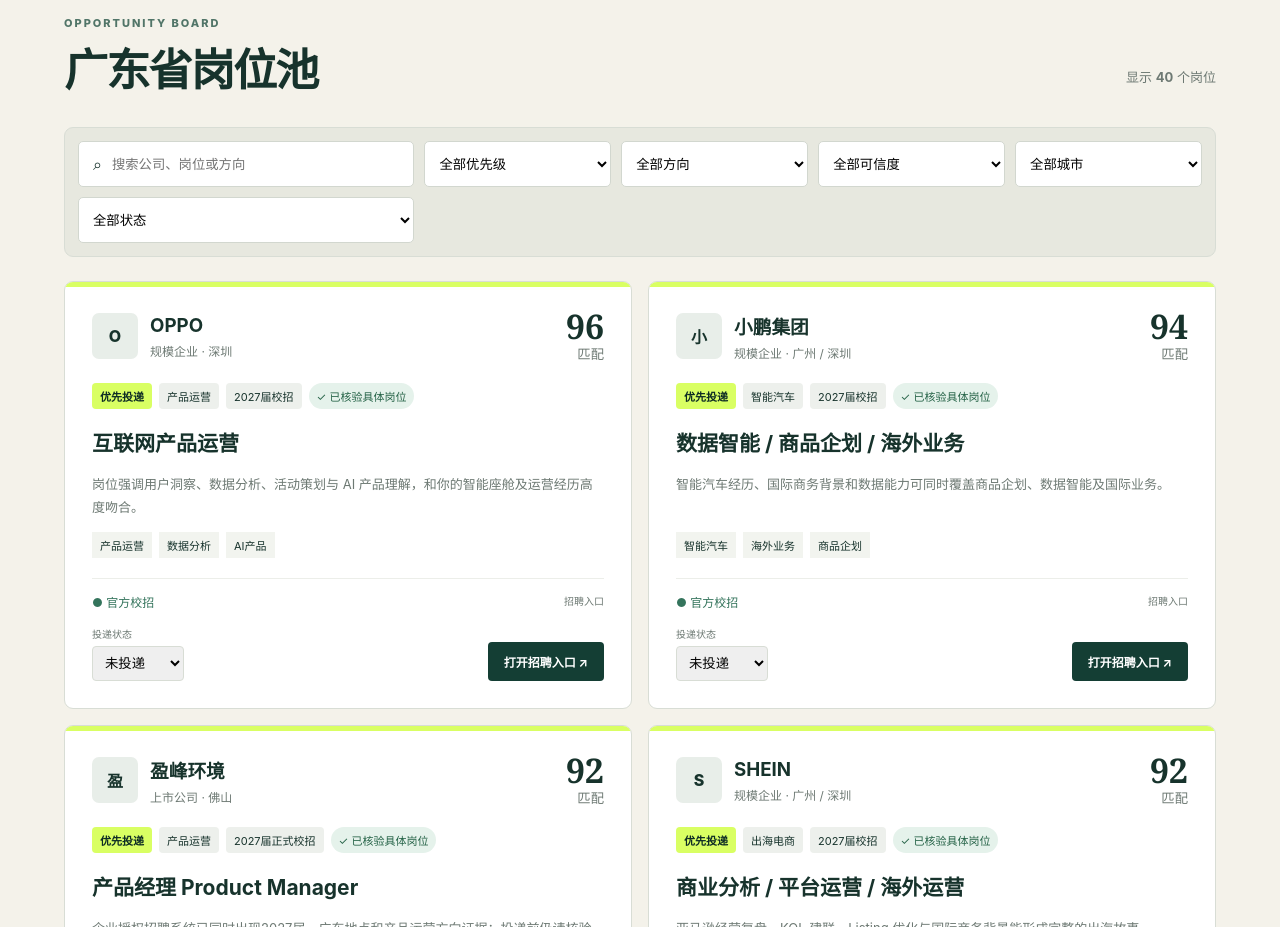
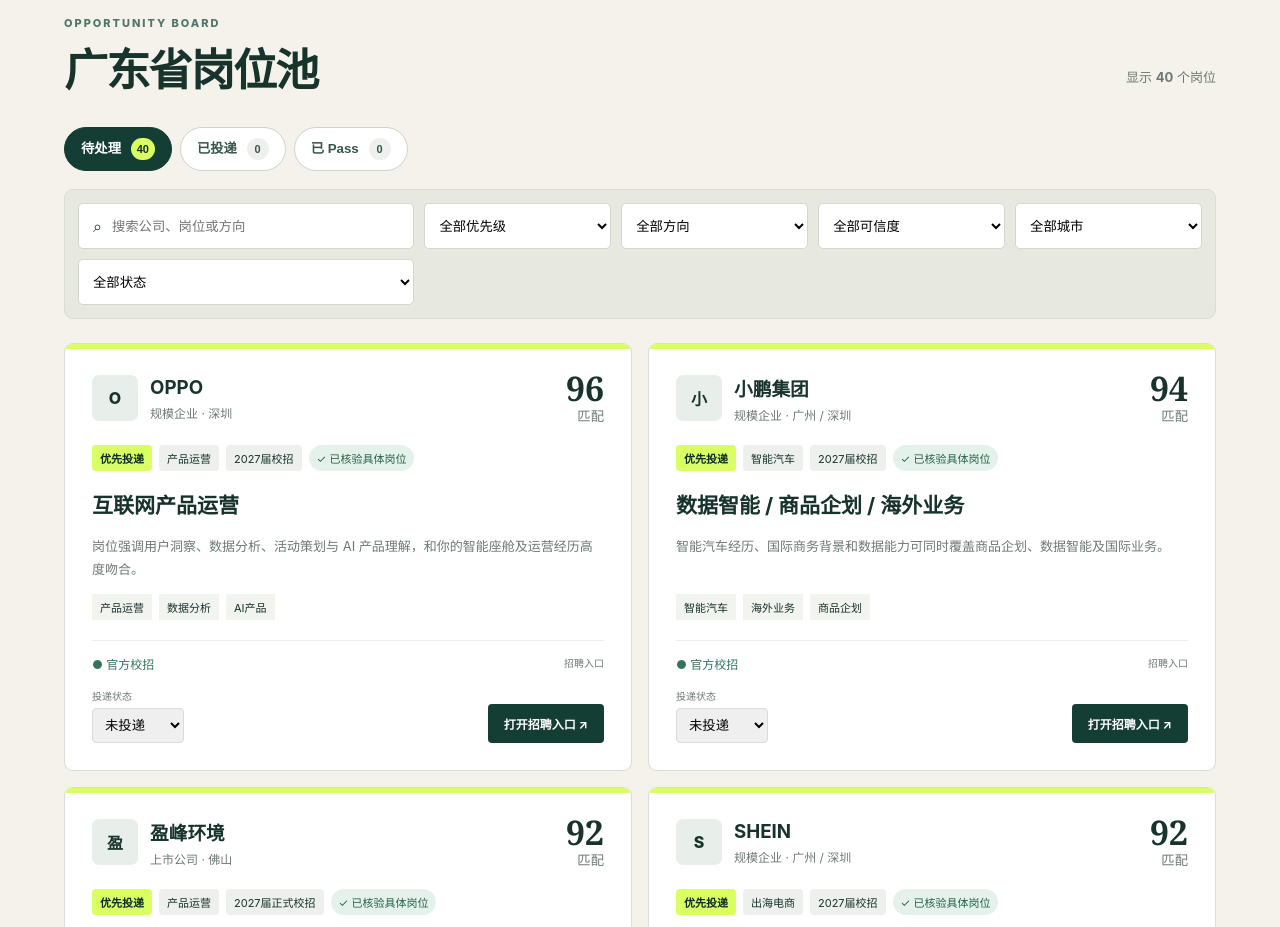
Before and after one commit to 2634499673lqh-gif/ruixuan-2027-job-radar, a website with bundled scripts: page index.html in a window 1280 px wide. Shown: the part 800-1727 px from the top of the page. Built offline with nearby package versions, Linux system fonts and the light colour scheme.

Commit message:
feat: separate applied and passed job views

```diff
--- a/assets/app.js
+++ b/assets/app.js
@@ -1,6 +1,8 @@
+import { bucketForStatus, statusCounts, statusOptions } from "./status.js";
+
 const $ = (selector) => document.querySelector(selector);
-const statusOptions = ["未投递", "准备中", "已投递", "已笔试", "已面试", "已挂", "暂不投递"];
 const saved = JSON.parse(localStorage.getItem("ruixuan-status-v3") || "{}");
+let activeView = "pending";
 const [jobs, history, meta] = await Promise.all(["jobs.json", "history.json", "meta.json"].map((file) => fetch(`data/${file}?v=${Date.now()}`).then((response) => { if (!response.ok) throw new Error(file); return response.json(); })));
 
 const confidenceOf = (job) => job.confidence || ((job.confidenceRank || 2) === 2 ? "已核验具体岗位" : "待官网核验");
@@ -17,12 +19,20 @@ $("#healthDot").className = meta.lastRunStatus === "partial" ? "partial" : meta.
 for (const track of [...new Set(jobs.map((job) => job.track))]) $("#track").insertAdjacentHTML("beforeend", `<option>${track}</option>`);
 
 function escapeHtml(value = "") { return String(value).replace(/[&<>'"]/g, (char) => ({ "&": "&amp;", "<": "&lt;", ">": "&gt;", "'": "&#39;", '"': "&quot;" })[char]); }
+function updateViewCounts() {
+  const counts = statusCounts(jobs, saved);
+  $("#pendingViewCount").textContent = counts.pending;
+  $("#appliedViewCount").textContent = counts.applied;
+  $("#passedViewCount").textContent = counts.passed;
+  $("#appliedCount").textContent = counts.applied;
+}
 function render() {
   const query = $("#query").value.trim().toLowerCase();
   const priority = $("#priority").value, track = $("#track").value, confidence = $("#confidence").value, city = $("#city").value, state = $("#status").value;
   const list = jobs.filter((job) => {
     const text = `${job.company} ${job.role} ${job.track} ${(job.skills || []).join(" ")}`.toLowerCase();
-    return text.includes(query) && (priority === "全部优先级" || job.priority === priority) && (track === "全部方向" || job.track === track) && (confidence === "全部可信度" || confidenceOf(job) === confidence) && (city === "全部城市" || job.city.includes(city)) && (state === "全部状态" || (saved[job.id] || "未投递") === state);
+    const jobStatus = saved[job.id] || "未投递";
+    return bucketForStatus(jobStatus) === activeView && text.includes(query) && (priority === "全部优先级" || job.priority === priority) && (track === "全部方向" || job.track === track) && (confidence === "全部可信度" || confidenceOf(job) === confidence) && (city === "全部城市" || job.city.includes(city)) && (state === "全部状态" || jobStatus === state);
   });
   $("#visibleCount").textContent = list.length; $("#empty").hidden = list.length > 0;
   $("#jobGrid").innerHTML = list.map((job) => {
@@ -36,9 +46,21 @@ function render() {
       <div class="actions"><label>投递状态<select data-id="${job.id}">${statusOptions.map((item) => `<option ${item === (saved[job.id] || "未投递") ? "selected" : ""}>${item}</option>`).join("")}</select></label><a href="${escapeHtml(job.url)}" target="_blank" rel="noreferrer">${job.directLink ? "直达岗位" : "打开招聘入口"} ↗</a></div>
     </article>`;
   }).join("");
-  document.querySelectorAll("select[data-id]").forEach((select) => select.addEventListener("change", () => { saved[select.dataset.id] = select.value; localStorage.setItem("ruixuan-status-v3", JSON.stringify(saved)); $("#appliedCount").textContent = Object.values(saved).filter((value) => ["已投递", "已笔试", "已面试"].includes(value)).length; }));
+  document.querySelectorAll("select[data-id]").forEach((select) => select.addEventListener("change", () => {
+    saved[select.dataset.id] = select.value;
+    localStorage.setItem("ruixuan-status-v3", JSON.stringify(saved));
+    updateViewCounts();
+    render();
+  }));
 }
 for (const selector of ["#query", "#priority", "#track", "#confidence", "#city", "#status"]) $(selector).addEventListener(selector === "#query" ? "input" : "change", render);
+document.querySelectorAll("[data-view]").forEach((button) => button.addEventListener("click", () => {
+  activeView = button.dataset.view;
+  document.querySelectorAll("[data-view]").forEach((item) => item.classList.toggle("active", item === button));
+  $("#status").value = "全部状态";
+  render();
+}));
 $("#changeLog").innerHTML = history.changeLog.slice(0, 12).map((item) => `<li><time>${escapeHtml(item.date)}</time><b>${escapeHtml(item.title)}</b><p>${escapeHtml(item.detail)}</p></li>`).join("");
 $("#archiveList").innerHTML = history.archivedJobs.length ? history.archivedJobs.slice(0, 20).map((job) => `<article><div><b>${escapeHtml(job.company)}</b><p>${escapeHtml(job.role)}</p><small>${escapeHtml(job.city)} · ${escapeHtml(job.reason)}</small></div><a href="${escapeHtml(job.url)}" target="_blank" rel="noreferrer">原页面 ↗</a></article>`).join("") : "<p>暂无归档岗位</p>";
+updateViewCounts();
 render();
--- /dev/null
+++ b/assets/status.js
@@ -0,0 +1,15 @@
+export const statusOptions = ["未投递", "准备中", "已投递", "已笔试", "已面试", "已挂", "暂不投递", "Pass"];
+export const appliedStatuses = new Set(["已投递", "已笔试", "已面试", "已挂"]);
+
+export function bucketForStatus(status = "未投递") {
+  if (status === "Pass") return "passed";
+  if (appliedStatuses.has(status)) return "applied";
+  return "pending";
+}
+
+export function statusCounts(jobs, saved) {
+  return jobs.reduce((counts, job) => {
+    counts[bucketForStatus(saved[job.id] || "未投递")] += 1;
+    return counts;
+  }, { pending: 0, applied: 0, passed: 0 });
+}
--- a/index.html
+++ b/index.html
@@ -6,7 +6,7 @@
   <meta name="description" content="面向2027届毕业生的广东正式校招岗位雷达，每日自动核查公开招聘来源。">
   <title>睿选机会｜2027届广东校招雷达</title>
   <link rel="stylesheet" href="assets/styles.css">
-  <style>.confidence{display:inline-flex!important;align-items:center;gap:4px;border-radius:99px!important;background:#e5f2eb!important;color:#246246}.confidence.lead{background:#fff0d8!important;color:#8a5a16}.filters{grid-template-columns:1.8fr repeat(5,1fr)}@media(max-width:950px){.filters{grid-template-columns:1fr 1fr}}@media(max-width:620px){.filters{grid-template-columns:1fr}}</style>
+  <style>.confidence{display:inline-flex!important;align-items:center;gap:4px;border-radius:99px!important;background:#e5f2eb!important;color:#246246}.confidence.lead{background:#fff0d8!important;color:#8a5a16}.view-tabs{display:flex;gap:8px;margin:0 0 18px;overflow:auto}.view-tabs button{border:1px solid #cbd4cd;background:#fff;color:#35554b;border-radius:99px;padding:10px 16px;font-weight:700;white-space:nowrap;cursor:pointer}.view-tabs button.active{background:var(--forest);border-color:var(--forest);color:#fff}.view-tabs b{display:inline-grid;place-items:center;min-width:22px;height:22px;margin-left:6px;padding:0 6px;border-radius:99px;background:#edf0ec;color:#35554b;font-size:11px}.view-tabs button.active b{background:var(--lime);color:var(--deep)}.filters{grid-template-columns:1.8fr repeat(5,1fr)}@media(max-width:950px){.filters{grid-template-columns:1fr 1fr}}@media(max-width:620px){.filters{grid-template-columns:1fr}}</style>
 </head>
 <body>
   <nav><a class="brand" href="#top"><span>睿</span>睿选机会</a><div><a href="#jobs">岗位</a><a href="#history">变更</a><a href="https://github.com/2634499673lqh-gif/ruixuan-2027-job-radar" target="_blank" rel="noreferrer">开源代码 ↗</a></div></nav>
@@ -20,13 +20,18 @@
   <main>
     <section id="jobs" class="jobs-section">
       <div class="section-head"><div><span>OPPORTUNITY BOARD</span><h2>广东省岗位池</h2></div><p>显示 <b id="visibleCount">0</b> 个岗位</p></div>
+      <div class="view-tabs" role="tablist" aria-label="岗位处理状态">
+        <button class="active" data-view="pending" role="tab">待处理 <b id="pendingViewCount">0</b></button>
+        <button data-view="applied" role="tab">已投递 <b id="appliedViewCount">0</b></button>
+        <button data-view="passed" role="tab">已 Pass <b id="passedViewCount">0</b></button>
+      </div>
       <div class="filters">
         <label class="search"><span>⌕</span><input id="query" placeholder="搜索公司、岗位或方向"></label>
         <select id="priority"><option>全部优先级</option><option>优先投递</option><option>相邻可投</option><option>补充选择</option></select>
         <select id="track"><option>全部方向</option></select>
         <select id="confidence"><option>全部可信度</option><option>已核验具体岗位</option><option>待官网核验</option></select>
         <select id="city"><option>全部城市</option><option>广州</option><option>深圳</option><option>珠海</option><option>东莞</option><option>佛山</option><option>惠州</option><option>广东省</option></select>
-        <select id="status"><option>全部状态</option><option>未投递</option><option>准备中</option><option>已投递</option><option>已笔试</option><option>已面试</option><option>已挂</option><option>暂不投递</option></select>
+        <select id="status"><option>全部状态</option><option>未投递</option><option>准备中</option><option>已投递</option><option>已笔试</option><option>已面试</option><option>已挂</option><option>暂不投递</option><option>Pass</option></select>
       </div>
       <div id="jobGrid" class="job-grid" aria-live="polite"></div>
       <div id="empty" class="empty" hidden><b>没有符合当前条件的岗位</b><span>可以清空关键词或放宽一个筛选条件。</span></div>
```
Also changed, not shown: tests/status.test.mjs (added, +17 -0 lines).
